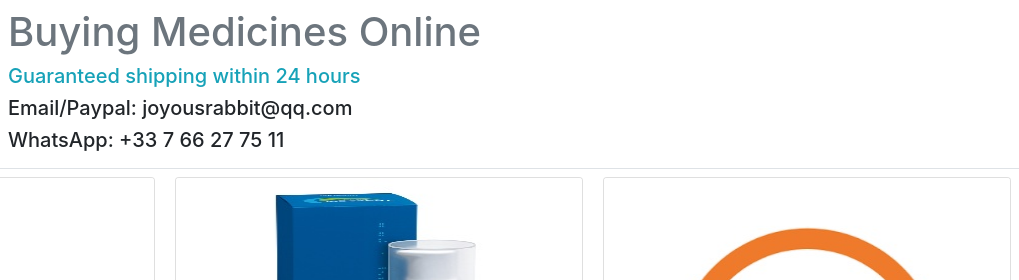
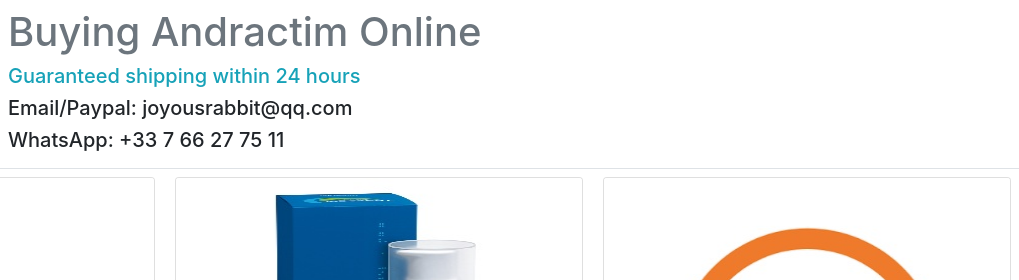
Before and after one commit to joyousrabbit/andractim, a plain HTML site: page index.html in a window 1280 px wide. Shown: the top 280 px of the page, 261-1280 px from the left. Drawn offline with nearby package versions, Linux system fonts and the light colour scheme.

Commit message:
Update index.html

```diff
--- a/index.html
+++ b/index.html
@@ -16,7 +16,7 @@
        <img src="images/pharmacie.jpg" alt="pharmacie" height="128">
     </div>
     <div class="p-2 flex-grow-1">
-        <h1 class="text-muted">Buying Medicines Online</h1>
+        <h1 class="text-muted">Buying Andractim Online</h1>
         <h5 class="text-info">Guaranteed shipping within 24 hours</h5>
         <h5>Email/Paypal: joyousrabbit@qq.com</h5>
         <h5>WhatsApp: +33 7 66 27 75 11</h5>
```
